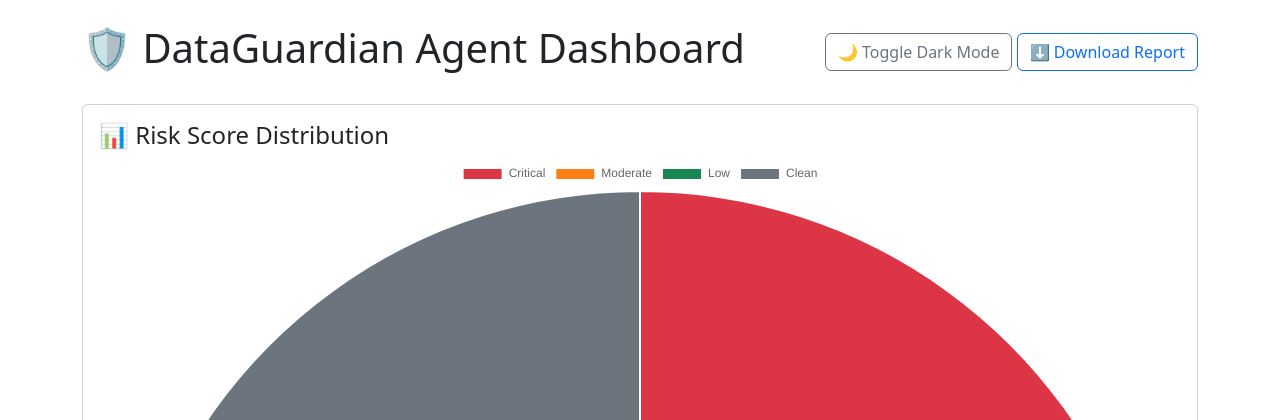
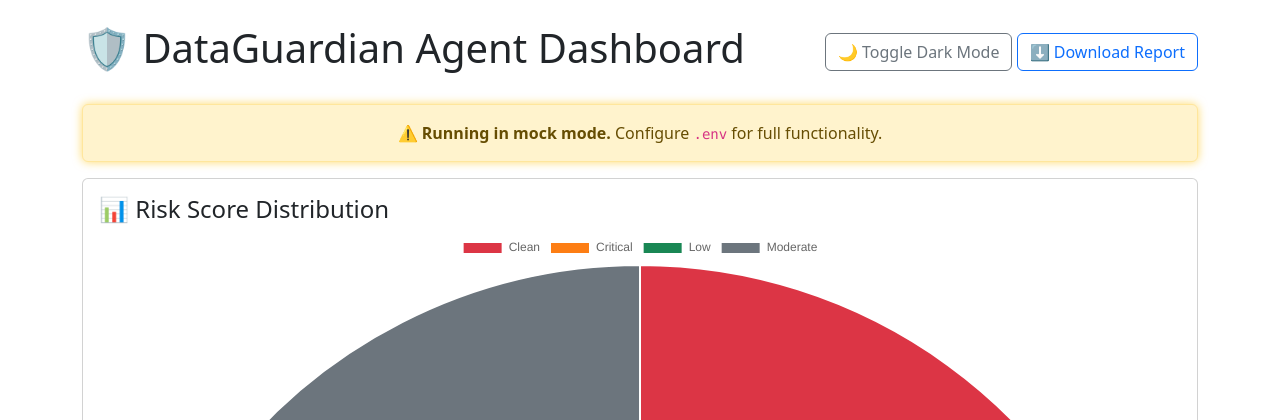
Before and after one commit to Sunidhi-Sourabh/Data-Guardian-Agent, a Flask app: page / in a window 1280 px wide. Shown: the top 420 px of the page. Run offline with Flask 3, Linux system fonts and the light colour scheme.

Commit message:
Dashboard.html

```diff
--- a/Templates/Dashboard.html
+++ b/Templates/Dashboard.html
@@ -8,6 +8,10 @@
     <style>
         body.dark-mode { background-color: #121212; color: #f0f0f0; }
         .card { margin-bottom: 20px; }
+        .alert-warning {
+            box-shadow: 0 0 10px rgba(255, 193, 7, 0.6);
+            font-weight: 500;
+        }
     </style>
 </head>
 <body class="container py-4">
@@ -18,6 +22,12 @@
             <a href="/download" class="btn btn-outline-primary">⬇️ Download Report</a>
         </div>
     </div>
+
+    {% if mock_mode %}
+    <div class="alert alert-warning text-center" role="alert">
+        ⚠️ <strong>Running in mock mode.</strong> Configure <code>.env</code> for full functionality.
+    </div>
+    {% endif %}
 
     <div class="card p-3">
         <h4>📊 Risk Score Distribution</h4>
@@ -43,6 +53,10 @@
         </ul>
     </div>
 
+    <!-- Embed backend data as JSON -->
+    <script id="risk-data" type="application/json">{{ risk_counts | tojson }}</script>
+    <script id="pattern-data" type="application/json">{{ pattern_counts | tojson }}</script>
+
     <script>
         function toggleDarkMode() {
             document.body.classList.toggle("dark-mode");
@@ -52,25 +66,30 @@
             document.body.classList.add("dark-mode");
         }
 
-        // Sample chart data (replace with real AJAX later)
-        const riskChart = new Chart(document.getElementById('riskChart'), {
+        // Parse embedded JSON data
+        const riskData = JSON.parse(document.getElementById("risk-data").textContent);
+        const patternData = JSON.parse(document.getElementById("pattern-data").textContent);
+
+        // Render Risk Score Distribution Chart
+        new Chart(document.getElementById('riskChart'), {
             type: 'pie',
             data: {
-                labels: ['Critical', 'Moderate', 'Low', 'Clean'],
+                labels: Object.keys(riskData),
                 datasets: [{
-                    data: [2, 3, 1, 4],
+                    data: Object.values(riskData),
                     backgroundColor: ['#dc3545', '#fd7e14', '#198754', '#6c757d']
                 }]
             }
         });
 
-        const patternChart = new Chart(document.getElementById('patternChart'), {
+        // Render Pattern Frequency Chart
+        new Chart(document.getElementById('patternChart'), {
             type: 'bar',
             data: {
-                labels: ['api_key=', 'no fallback', 'open access', 'missing .env', 'malformed payload'],
+                labels: Object.keys(patternData),
                 datasets: [{
                     label: 'Matches',
-                    data: [3, 2, 1, 2, 1],
+                    data: Object.values(patternData),
                     backgroundColor: '#0d6efd'
                 }]
             },
```
